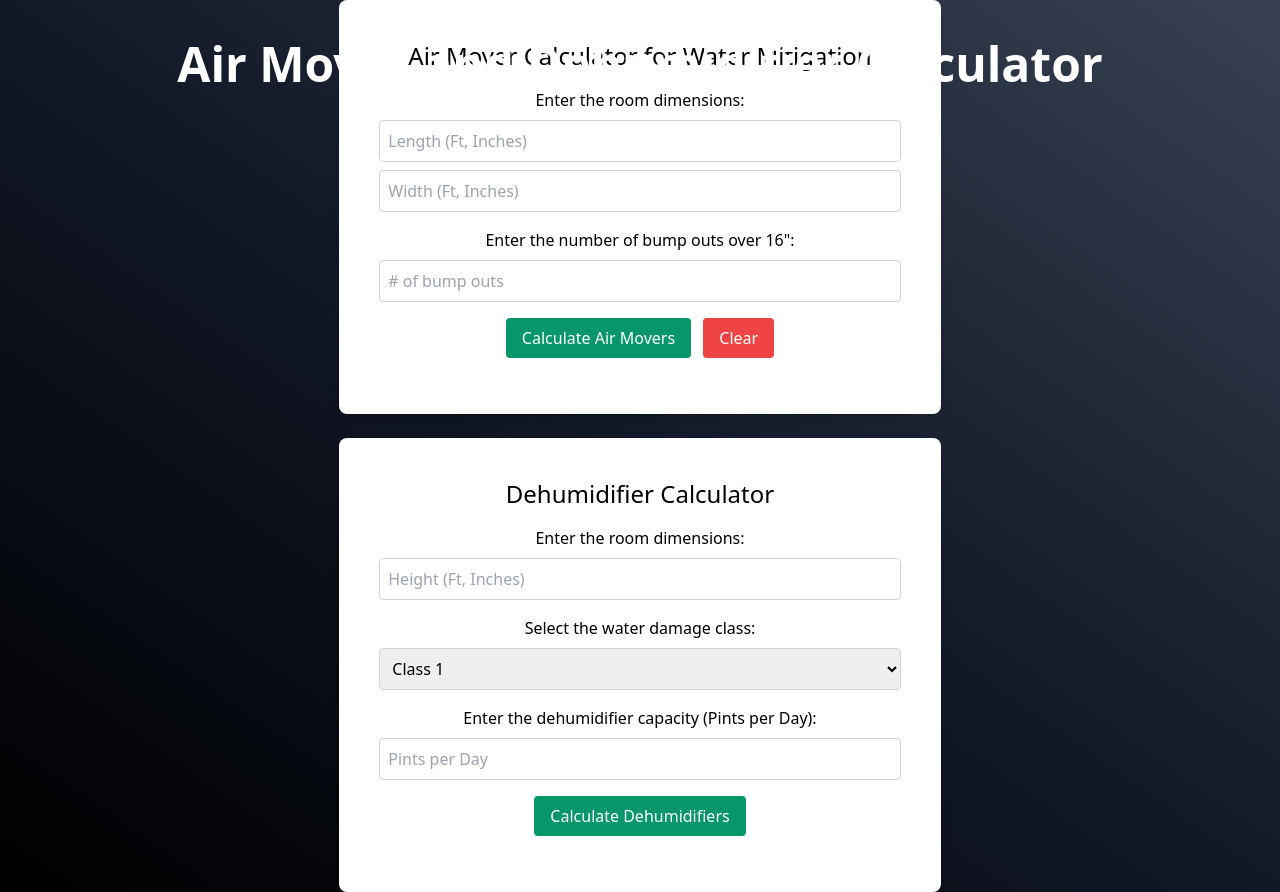
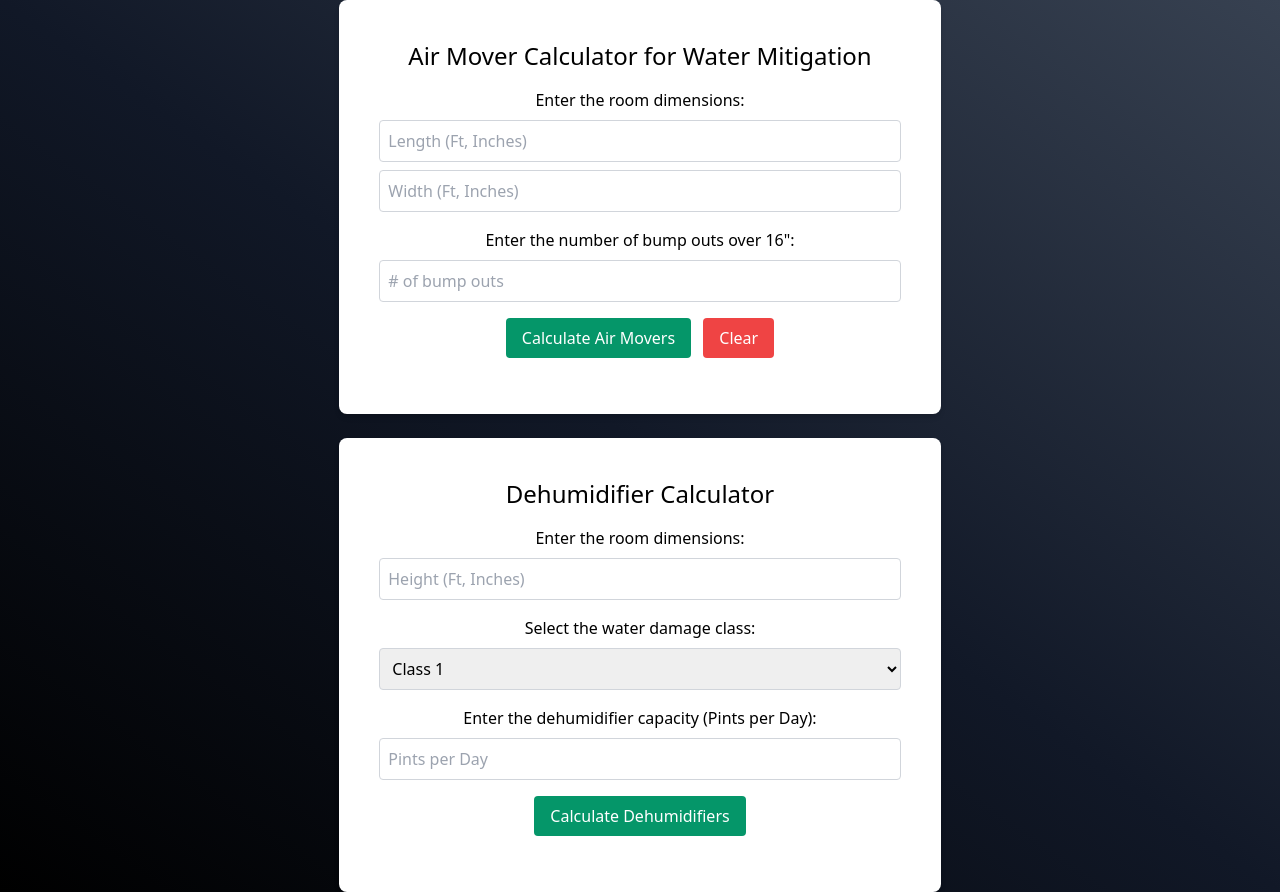
Before and after one commit to thejake989/WTR_EQ_Calc, a plain HTML site: page index.html in a window 1280 px wide. Drawn offline with nearby package versions, Linux system fonts and the light colour scheme.

Commit message:
removed the fixed header

```diff
--- a/index.html
+++ b/index.html
@@ -10,9 +10,6 @@
     />
   </head>
   <body class="min-h-screen bg-gradient-to-bl from-gray-700 via-gray-900 to-black flex items-center justify-center bg-gray-100">
-    <div class="fixed top-0 inset-x-0 text-center text-white py-10">
-      <h1 class="text-5xl font-bold">Air Mover and Dehumidifier Calculator</h1>
-    </div>
     <div class="flex">
       <div class="space-y-6">
         <!--Air Mover Calculator Card-->
@@ -55,6 +52,9 @@
               </button>
               <p id="result" class="mt-4"></p>
             </div>
+
+
+
   <!-- Dehumidifier Calculator Card -->
 <div class="bg-white p-10 rounded-lg shadow-md text-center">
     <h1 class="text-2xl mb-4">Dehumidifier Calculator</h1>
```
